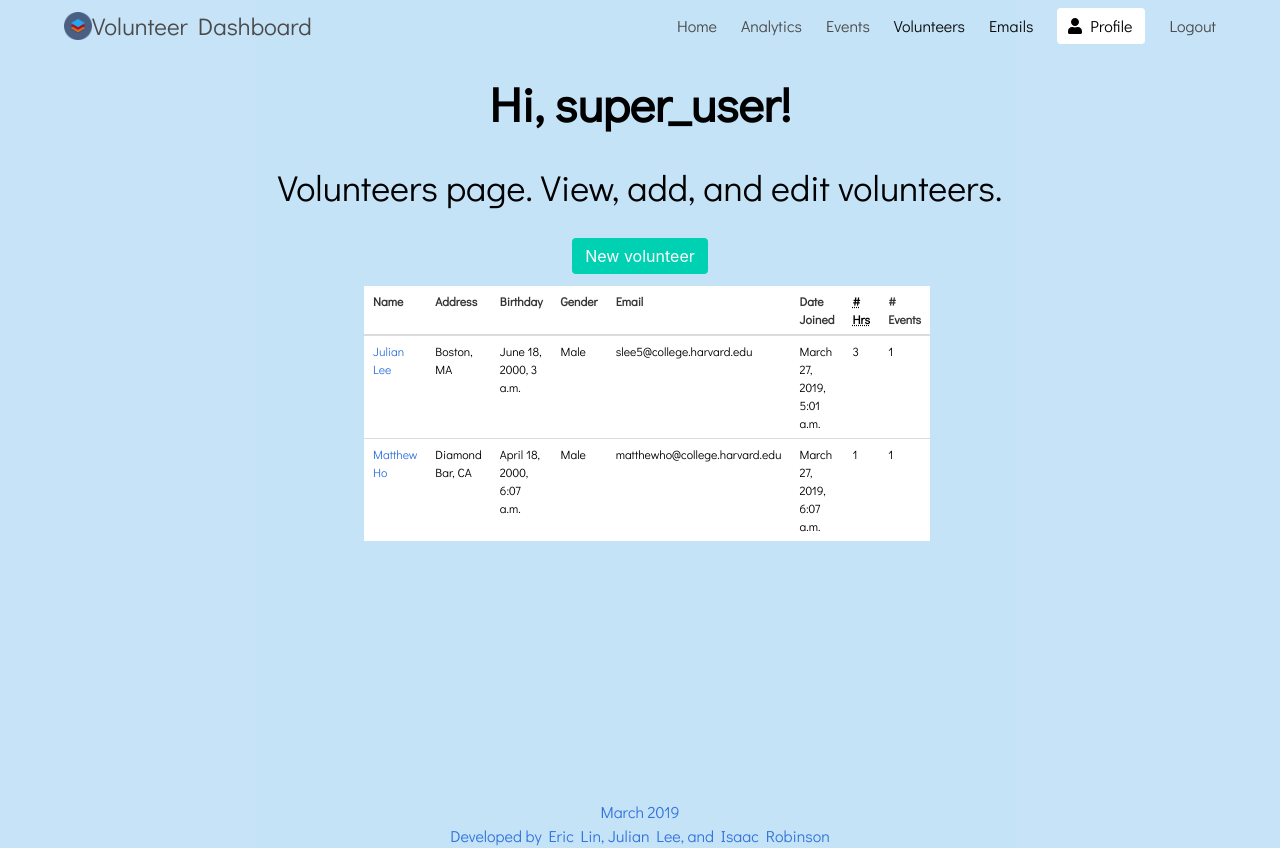
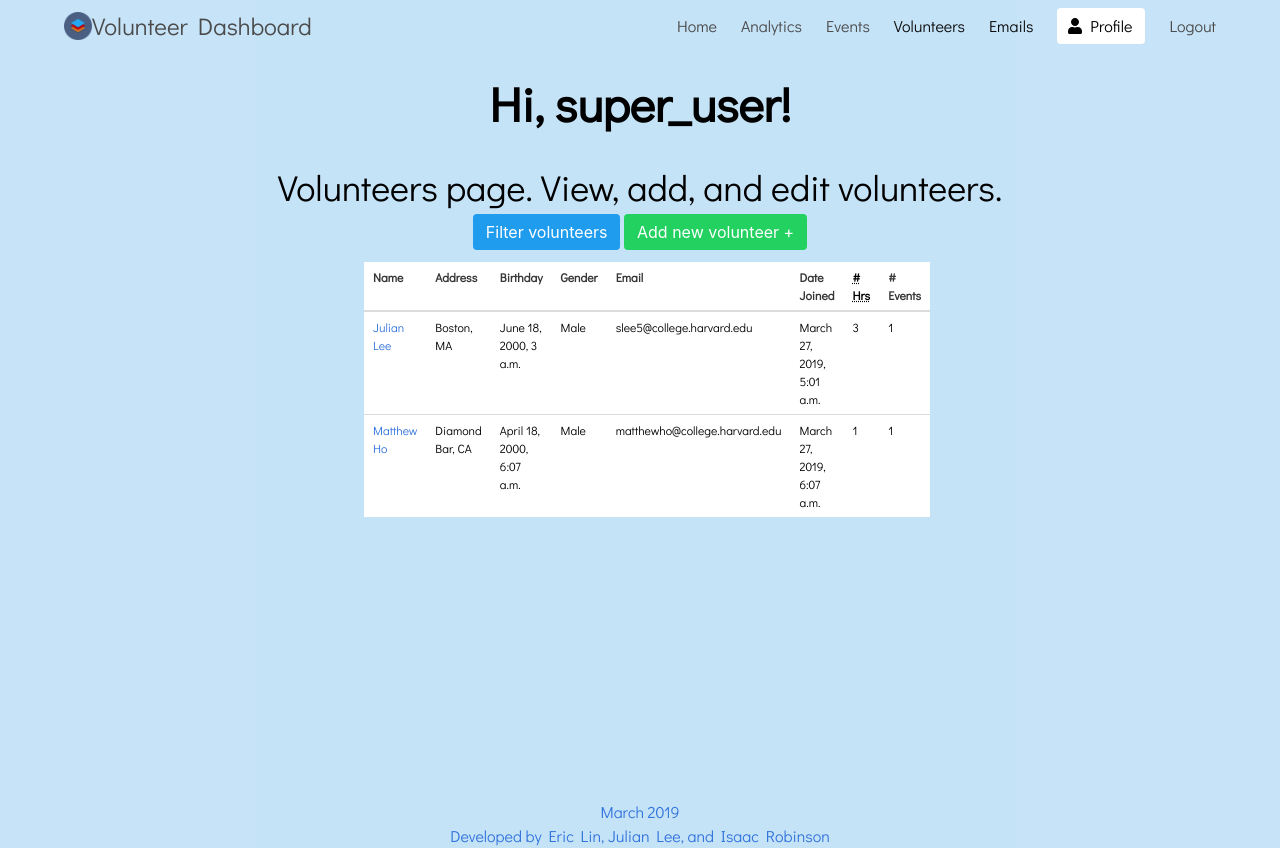
Before and after one commit to julianl092/cs91r_volunteer_dashboard, a Django app: page /volunteers/volunteers/ in a window 1280 px wide. Run offline with Django 3.2, Linux system fonts and the light colour scheme; a user stored in the database is signed in; data comes from the database, SQL or seed files in the repository; some libraries are stand-ins or nearby versions.

Commit message:
filtering

```diff
--- a/emails/filters.py
+++ b/emails/filters.py
@@ -8,6 +8,7 @@ class VolunteerFilter (django_filters.FilterSet):
     birthday__lte = django_filters.NumberFilter(label = 'Was Born Before', field_name = 'birthday', lookup_expr = 'year__lte')
     birthday__gte = django_filters.NumberFilter(label = 'Was Born After', field_name = 'birthday', lookup_expr = 'year__gte')
     gender = django_filters.CharFilter(label = 'Is Of', field_name = 'gender', lookup_expr = 'exact')
+    name = django_filters.CharFilter(field_name='name', lookup_expr='contains')
 
     class Meta:
         model = Volunteer
--- a/templates/emails.html
+++ b/templates/emails.html
@@ -40,6 +40,7 @@
                   <p>Was born before the year {{ filter.form.birthday__lte }}</p>
                   <p>Was born after the year {{ filter.form.birthday__gte }}</p>
                   <p>Identifies as {{filter.form.gender}} gender</p>
+                  <p>Whose name is {{filter.form.name}}</p>
                   <button class = 'button is-dark is-large' type="submit">Filter</button>
                 </form>
           </div>
--- a/templates/volunteers.html
+++ b/templates/volunteers.html
@@ -36,10 +36,14 @@ h2 {
             </h2>
         <!-- Add new event -->
         <div class="container has-text-centered">
+            <a href="{% url 'filter_volunteers' %}">
+              <button class="button is-info">
+                Filter volunteers
+              </button>
+            </a>
             <a href="{% url 'add_volunteer' %}">
-              <br>
-              <button class="button is-primary">
-                New volunteer
+              <button class="button is-success">
+                Add new volunteer +
               </button>
             </a>
         </div>
--- a/templates/volunteers_add.html
+++ b/templates/volunteers_add.html
@@ -52,7 +52,7 @@
           </div>
 
           <div class="field is-grouped-centered">
-              <a href="{% url 'events' %}"> Back to Events Page </a>
+              <a href="{% url 'volunteers' %}"> Back to Volunteers Page </a>
           </div>
         </div>
       </div>
--- a/volunteers/urls.py
+++ b/volunteers/urls.py
@@ -6,6 +6,7 @@ from . import views
 
 urlpatterns = [
     path('volunteers/', views.index, name='volunteers'),		# path for volunteer view
+    path('filter-volunteers/', views.filter_volunteers, name='filter_volunteers'),	# path for filtering volunteers view
     path('add-volunteer/', views.add_volunteer, name='add_volunteer'),	# path for adding volunteer view
     path('edit-volunteer/', views.edit_volunteer, name='edit_volunteer'),	# path for editing volunteer view
     # path('upload-csv/', views.upload_csv, name='upload_csv'),
--- a/volunteers/views.py
+++ b/volunteers/views.py
@@ -1,4 +1,5 @@
 from django.shortcuts import render
+from emails.filters import VolunteerFilter
 from .models import Volunteer
 from .forms import VolunteerForm
 from django.http import HttpResponseRedirect
@@ -14,22 +15,33 @@ def index(request):
 	elif request.method == "POST":
 		print("POST request volunteer")
 
+def filter_volunteers(request):
+	if request.method == "GET":		# render page with form to filter volunteers
+		user_list = Volunteer.objects.all()
+		user_filter = VolunteerFilter(request.GET, queryset=user_list)
+		context = {
+			'filter': user_filter,
+		}
+		return render(request, 'filter_volunteers.html', context)
+	elif request.method == "POST":	# render filtered volunteer page
+		print("POST")
+
 def add_volunteer(request):
-	if request.method == "GET":		# render page with form to add new event
+	if request.method == "GET":		# render page with form to add new volunteer
 		form = VolunteerForm()
 		context = {
 			'form': form
 		}
-		return render(request, 'volunteers_add.html', context)	# render events_add.html
+		return render(request, 'volunteers_add.html', context)	# render volunteers_add.html
 
-	elif request.method == "POST":	# save the form input as new event in database
+	elif request.method == "POST":	# save the form input as new volunteer in database
 		form = VolunteerForm(request.POST)
 		print(request.POST)
 		if form.is_valid():
-			form.save()		# save new event data to form
-			volunteers = Volunteer.objects.values()	# get querySet of events
+			form.save()		# save new volunteer data to form
+			volunteers = Volunteer.objects.values()	# get querySet of volunteers
 			context = {'volunteers': volunteers}
-			return render(request, 'volunteers.html', context)		# render events html
+			return render(request, 'volunteers.html', context)		# render volunteers html
 		else:
 			return render(request, 'form_error.html')	# error page
 
@@ -71,17 +83,17 @@ def upload_csv(request):
 			data_dict["date_joined"] = fields[5]
 			data_dict["initial-date_joined"] = fields[5]
 			data_dict["num_hours"] = fields[6]
-			data_dict["num_events"] = fields[7]
+			data_dict["num_volunteers"] = fields[7]
 			# print("data:")
 			# print(data_dict)
 			try:
 				form = VolunteerForm(data_dict)
 				if form.is_valid():
 					form.save()
-					volunteers = Volunteer.objects.values()	# get querySet of events
+					volunteers = Volunteer.objects.values()	# get querySet of volunteers
 					context = {'volunteers': volunteers}
 					if(indx == len(lines) -1):
-							return render(request, 'volunteers.html', context)		# render events html
+							return render(request, 'volunteers.html', context)		# render volunteers html
 					# return render(request, 'volunteers.html', context)
 				else:
 					return render(request, 'form_error.html')	# error page
@@ -104,23 +116,23 @@ def edit_volunteer(request):
 		return render(request, 'form_error.html')	# error page
 	else:
 		form_instance = Volunteer.objects.get(id=volunteer_id)
-		if request.method == "GET":		# render page to edit event
+		if request.method == "GET":		# render page to edit volunteer
 			form = VolunteerForm(instance=form_instance)
 			context = {'form': form}
 			return render(request, 'volunteers_edit.html',context)
-		elif request.method == "POST":	# edit event data
+		elif request.method == "POST":	# edit volunteer data
 			if(request.POST.get('delete', '') == ''):		# if not delete
 				print(request.POST.get('delete'))
 				form = VolunteerForm(request.POST, instance=form_instance)
 				if form.is_valid():
-					form.save()		# save new event data to form
-					volunteers = Volunteer.objects.values()	# get querySet of events
+					form.save()		# save new volunteer data to form
+					volunteers = Volunteer.objects.values()	# get querySet of volunteers
 					context = {'volunteers': volunteers}
-					return render(request, 'volunteers.html', context)		# render events html
+					return render(request, 'volunteers.html', context)		# render volunteers html
 				else:
 					return render(request, 'form_error.html')	# error page
 			else:	# if delete button was clicked
 				form_instance.delete()
-				volunteers = Volunteer.objects.values()	# get querySet of events
+				volunteers = Volunteer.objects.values()	# get querySet of volunteers
 				context = {'volunteers': volunteers}
-				return render(request, 'volunteers.html', context)		# render events html
+				return render(request, 'volunteers.html', context)		# render volunteers html
```
Also changed, not shown: templates/filter_volunteers.html (added, +23 -0 lines), templates/events.html (indentation only).
